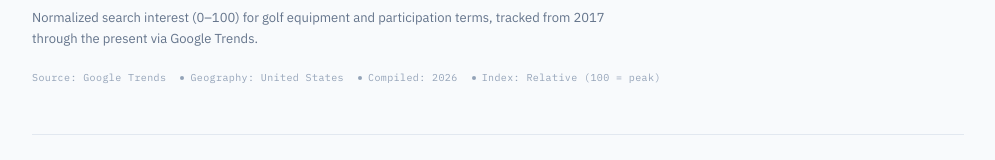
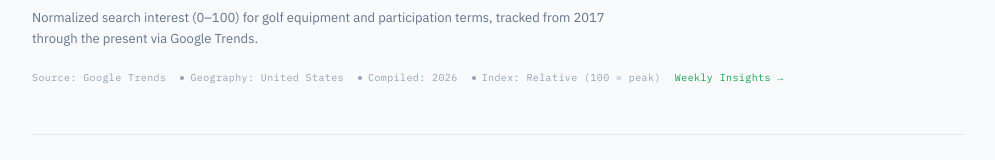
Before and after one commit to kiran-akkineni/golf-trends-dashboard, a Next.js app: page / in a window 1280 px wide. Shown: the part 150-310 px from the top of the page, without its empty margins (142-1137 px from the left). Built offline with nearby package versions, Linux system fonts and the light colour scheme; no server answers.

Commit message:
Fix refresh frequency to weekly, add blog link to masthead

```diff
--- a/app/globals.css
+++ b/app/globals.css
@@ -477,3 +477,16 @@ h2.section-label {
   line-height: 1.75;
   max-width: 820px;
 }
+
+/* Blog link in masthead meta row */
+.meta-blog-link {
+  font-family: var(--mono);
+  font-size: 10px;
+  color: var(--green);
+  text-decoration: none;
+  letter-spacing: 0.04em;
+  transition: color 0.15s;
+}
+.meta-blog-link:hover {
+  color: var(--gold);
+}
--- a/components/Dashboard.tsx
+++ b/components/Dashboard.tsx
@@ -518,6 +518,7 @@ export default function Dashboard({ initialData }: DashboardProps) {
                 <span>Geography: United States</span>
                 <span>Compiled: {new Date().getFullYear()}</span>
                 <span>Index: Relative (100 = peak)</span>
+                <a href="/blog" className="meta-blog-link">Weekly Insights →</a>
               </div>
             </div>
             <StaleIndicator
@@ -780,7 +781,7 @@ export default function Dashboard({ initialData }: DashboardProps) {
             directly comparable; all series in this dashboard are fetched under the same
             timeframe window to preserve comparability. Quarterly and annual values are derived
             by averaging constituent monthly values. Summer peak = maximum of June, July, August
-            for each year. Data refreshes daily at 06:00 UTC. When live data is unavailable,
+            for each year. Data refreshes weekly on Mondays at 07:00 UTC. When live data is unavailable,
             the dashboard serves seed data estimated from published industry reports, confirmed
             by Accio.com&apos;s direct Google Trends export (key anchors:{' '}
             <strong>&quot;golf clubs&quot; Aug 2025 = 91, Feb 2025 = 29; &quot;golf balls&quot; Aug 2025 = 46</strong>).
--- a/components/StaleIndicator.tsx
+++ b/components/StaleIndicator.tsx
@@ -27,7 +27,7 @@ export default function StaleIndicator({ lastUpdated, stale, source }: StaleIndi
       ) : (
         <>
           {formattedDate && <div>Updated: {formattedDate}</div>}
-          <div style={{ color: 'var(--dim)' }}>Refreshes daily 06:00 UTC</div>
+          <div style={{ color: 'var(--dim)' }}>Refreshes weekly · Mondays 07:00 UTC</div>
         </>
       )}
     </div>
```
